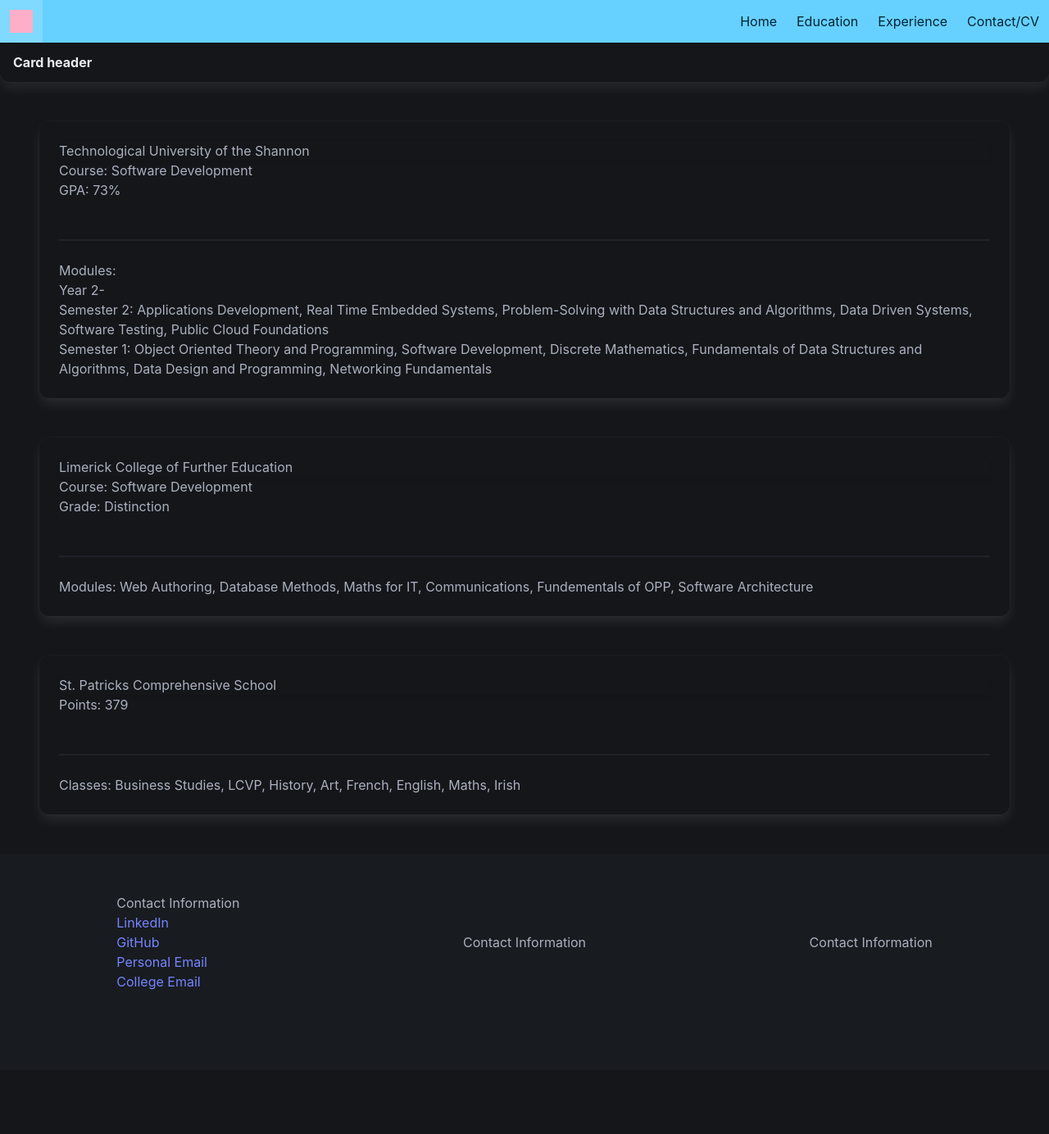
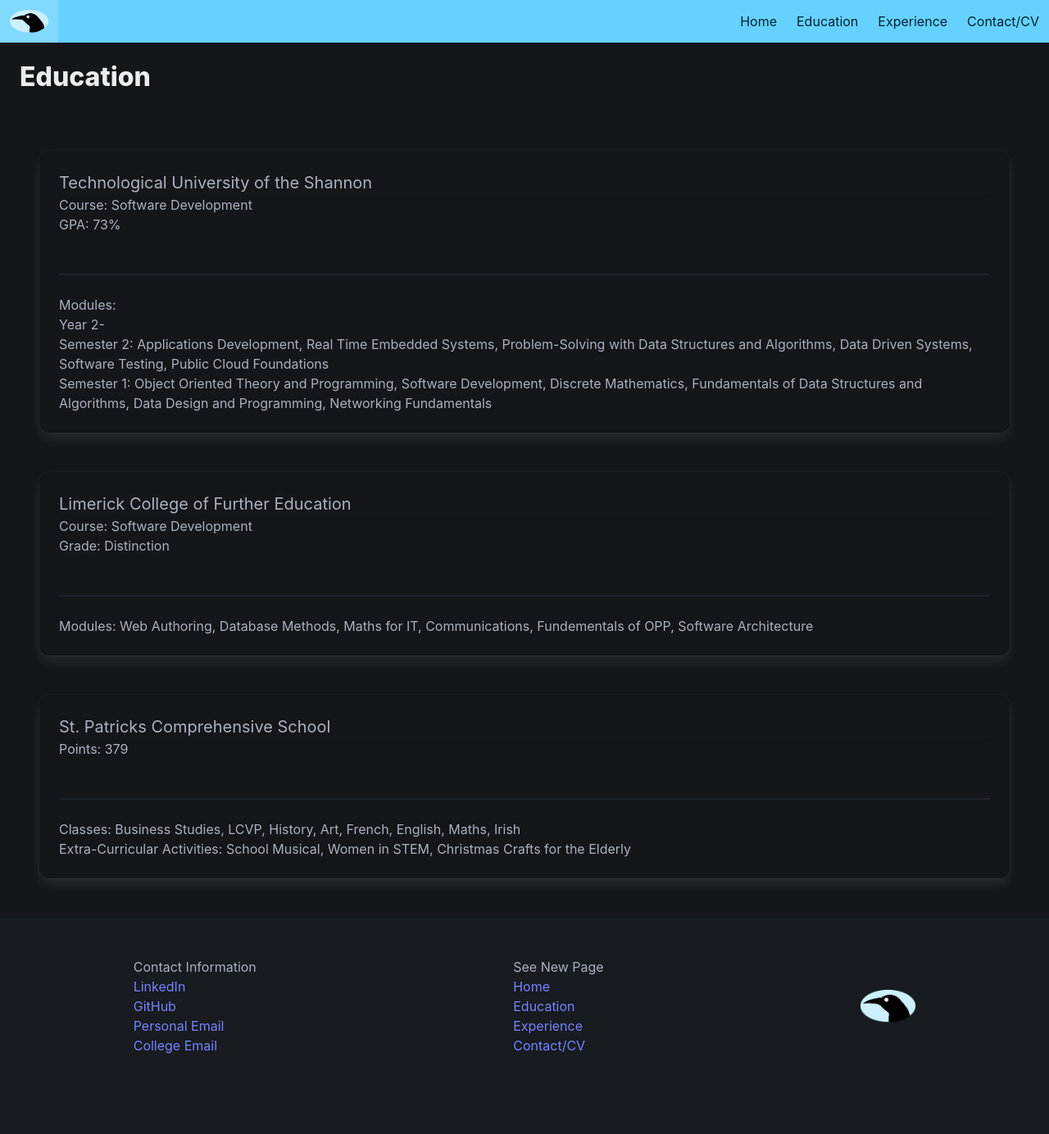
Before and after one commit to Raven-Wilson/PersonalProfile, a Flask app: page /education in a window 1280 px wide. Shown: the whole page at 82% size. Before the commit the page ends 1208 px from the top, so only its background shows below. Run offline with Flask 3, Linux system fonts and the light colour scheme.

Commit message:
Fixing colours and such

```diff
--- a/templates/base.html
+++ b/templates/base.html
@@ -31,7 +31,7 @@
             <nav class="navbar is-info" role="navigation" aria-label="main navigation">
                 <div class="navbar-brand">
                     <a href="/" class="navbar-item">
-                        <img id="head-img" src="{{ url_for('static', filename='image/temp.png') }}">
+                        <img id="head-img" src="{{ url_for('static', filename='image/fav.png') }}">
                     </a>
                     <a role="button" class="navbar-burger" aria-label="menu" aria-expanded="false" data-target="navbarBasicExample">
                         <span aria-hidden="true"></span>
@@ -112,13 +112,19 @@
                         <p><a href="mailto:K00321719@student.tus.ie">College Email</a></p>
                     </div>
                 </div>
-                <div class="column level-item" >
-                    <p class="heading">Contact Information</p>
-
+                <div class="column is-desktop level-item" >
+                    <div>
+                        <p>See New Page</p>
+                        <p><a href="/"> Home </a></p>
+                        <p><a href="/education"> Education </a></p>
+                        <p><a href="/experience"> Experience </a></p>
+                        <p><a href="/cv"> Contact/CV </a></p>
+                    </div>
                 </div>
                 <div class="column level-item" >
-                    <p class="heading">Contact Information</p>
-
+                    <a href="/" class="">
+                        <img style="height: 5vh; width: auto;" id="head-img" src="{{ url_for('static', filename='image/fav.png') }}">
+                    </a>
                 </div>
             </div>
         </footer>
--- a/templates/education.html
+++ b/templates/education.html
@@ -6,20 +6,15 @@
 {% endblock %}
 
 {% block body %}
-    <div class="card">
-  <header class="card-header">
-    <p class="card-header-title">Card header</p>
-    <button class="card-header-icon" aria-label="more options">
-      <span class="icon">
-        <i class="fas fa-angle-down" aria-hidden="true"></i>
-      </span>
-    </button>
-  </header>
-</div>
+    <div class="hero is-small">
+        <div class="hero-body">
+            <p class="title">Education</p>
+        </div>
+    </div>
     <div class="card m-6">
         <div class="card-content">
             <div class="card-header">
-                <p>Technological University of the Shannon</p>
+                <p class="is-size-5">Technological University of the Shannon</p>
             </div>
             <div class="content">
                 <p>Course: Software Development <br>
@@ -37,7 +32,7 @@
     <div class="card m-6">
         <div class="card-content">
             <div class="card-header">
-                <p>Limerick College of Further Education</p>
+                <p class="is-size-5">Limerick College of Further Education</p>
             </div>
             <div class="content">
                 <p>Course: Software Development <br>
@@ -50,11 +45,13 @@
     <div class="card m-6">
         <div class="card-content">
             <div class="card-header">
-                <p>St. Patricks Comprehensive School</p>
+                <p class="is-size-5">St. Patricks Comprehensive School</p>
             </div>
             <div class="content">
                 <p>Points: 379 <br> <br><hr>
-                Classes: Business Studies, LCVP, History, Art, French, English, Maths, Irish</p>
+                Classes: Business Studies, LCVP, History, Art, French, English, Maths, Irish <br>
+                Extra-Curricular Activities: School Musical, Women in STEM, Christmas Crafts for the Elderly
+            </p>
             </div>
         </div>
     </div>
```
Also changed, not shown: templates/cv.html (+9 -6 lines), templates/experience.html (+4 -4 lines), templates/index.html (+4 -4 lines), static/image/fav.png (added).
